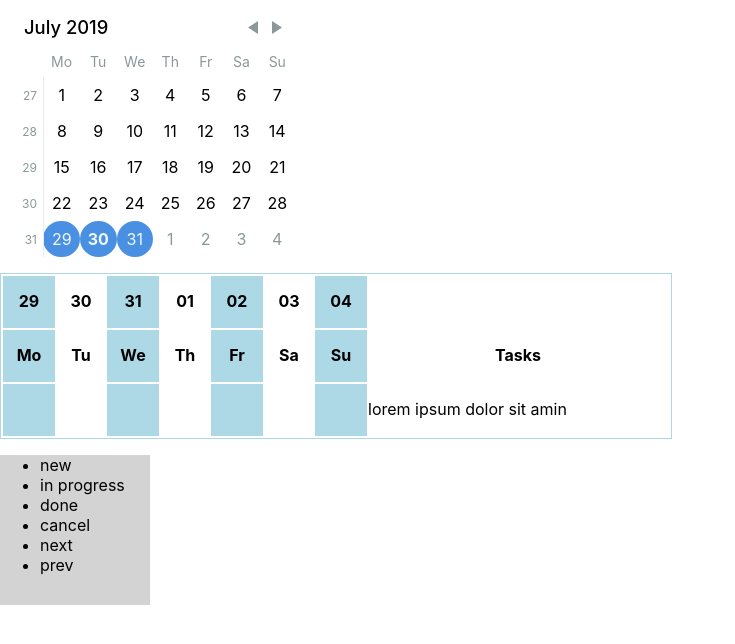
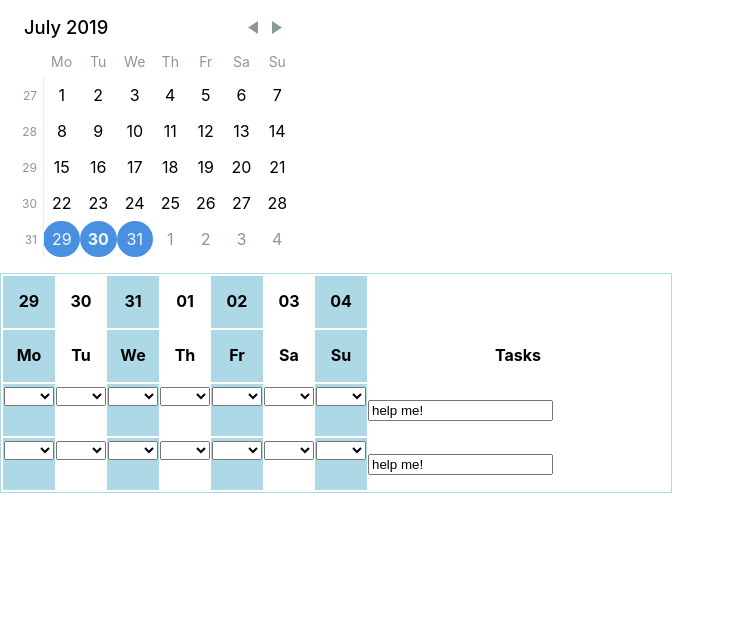
Before and after one commit to PolinkaLa/running-list-planner-app, a React (Create React App) app: page / in a window 1280 px wide. Shown: the top 644 px of the page, without its empty margins (0-735 px from the left). Built offline with nearby package versions, Linux system fonts and the light colour scheme.

Commit message:
status and fake data

```diff
--- a/src/App.js
+++ b/src/App.js
@@ -1,5 +1,5 @@
 import React from 'react';
-import TasksTable from './TasksTable';
+// import TasksTable from './TasksTable';
 import Calendar from './Calendar'
 
 
--- a/src/Calendar.js
+++ b/src/Calendar.js
@@ -3,7 +3,7 @@ import Task from './Task';
 import DayPicker from 'react-day-picker';
 import 'react-day-picker/lib/style.css';
 import moment from 'moment';
-import StatusMenu from './StatusMenu'
+// import StatusMenu from './StatusMenu'
 
 function getWeekRange(date) {
     return {
@@ -31,7 +31,8 @@ function getWeekDays(weekStart) {
 class Calendar extends Component {
     state = {
         hoverRange: undefined,
-        selectedDays: []
+        selectedDays: [],
+        taskData: []
     };
 
     handleDayChange = date => {
@@ -63,12 +64,37 @@ class Calendar extends Component {
         console.log("add new task")
     }
 
-    componentWillMount() {
-        this.handleDayChange(new Date())
+    componentDidMount() {
+        this.handleDayChange(new Date());
+        // TODO get real fetch request
+        this.setState({
+            taskData: [
+                {
+                    "mo": null,
+                    "tu": null,
+                    "we": null,
+                    "th": null,
+                    "fr": null,
+                    "sa": null,
+                    "su": null,
+                    "taskText": "help me!"
+                },
+                {
+                    "mo": null,
+                    "tu": null,
+                    "we": null,
+                    "th": null,
+                    "fr": null,
+                    "sa": null,
+                    "su": null,
+                    "taskText": "help me!"
+                }
+            ]
+        })
     }
 
     render() {
-        const { hoverRange, selectedDays} = this.state;
+        const { hoverRange, selectedDays, taskData} = this.state;
 
         const daysAreSelected = selectedDays.length > 0;
 
@@ -83,7 +109,7 @@ class Calendar extends Component {
             selectedRangeStart: daysAreSelected && selectedDays[0],
             selectedRangeEnd: daysAreSelected && selectedDays[6],
         };
-        return <div>
+        return <div className="container">
             <DayPicker
                 firstDayOfWeek={1}
                 selectedDays={selectedDays}
@@ -114,10 +140,11 @@ class Calendar extends Component {
                     <th className="task-text">Tasks</th>
                 </tr>
 
-                    <Task key="1"/>
+                {taskData.map((item) => (
+                    <Task taskData={item} />
+                ))}
                 </tbody>
             </table>
-            <StatusMenu/>
         </div>
     }
 }
--- a/src/StatusMenu.js
+++ b/src/StatusMenu.js
@@ -2,14 +2,15 @@ import React from 'react';
 
 function StatusMenu() {
     return <div className="menu">
-        <ul>
-            <li>new</li>
-            <li>in progress</li>
-            <li>done</li>
-            <li>cancel</li>
-            <li>next</li>
-            <li>prev</li>
-        </ul>
+        <select>
+            <option value="empty"></option>
+            <option value="new">new</option>
+            <option value="progress">in progress</option>
+            <option value="done">done</option>
+            <option value="cancel">cancel</option>
+            <option value="next">next</option>
+            <option value="prev">prev</option>
+        </select>
     </div>
 }
 
--- a/src/Task.js
+++ b/src/Task.js
@@ -1,20 +1,20 @@
 import React, { Component} from 'react';
-// import StatusMenu from './StatusMenu'
+import StatusMenu from './StatusMenu'
 
 class Task extends Component {
     constructor() {
         super();
         this.state = {
             isShowStatus: true,
-            isShowSelect: false
+            isShowSelect: true
         }
     }
 
     handleClick = event => {
-        // console.log(event.getScreenX(), event.getScreenY())
-        // this.setState({
-        //     isShowStatus: this.state.isShowStatus ? false : true,
-        //     isShowSelecr: this.state.isShowSelect ? false : true})
+        console.log(event.getScreenX(), event.getScreenY())
+        this.setState({
+            isShowStatus: this.state.isShowStatus ? false : true,
+            isShowSelecr: this.state.isShowSelect ? false : true})
     }
 
     changeStatus = event => {
@@ -25,11 +25,11 @@ class Task extends Component {
         const arr = []
         for(let i = 0; i < 7; i++) {
             arr.push( <td key={i}>
-                {this.state.isShowStatus && <div className='status' onClick={this.handleClick}></div>}
-                {/* {this.state.isShowSelect && <StatusMenu onClick={this.changeStatus}/>} */}
+                {/* {this.state.isShowStatus && <select className='status' onClick={this.handleClick}></select>} */}
+                {this.state.isShowSelect && <StatusMenu onClick={this.changeStatus}/>}
             </td>)
         }
-        arr.push(<td className="task-text">lorem ipsum dolor sit amin</td>)
+        arr.push(<td className="task-text"><input type="text" value={this.props.taskData.taskText}/></td>)
         return <tr>
             {arr}
     </tr>
--- a/src/index.css
+++ b/src/index.css
@@ -89,11 +89,11 @@ th {
   text-align: center;
 }
 
-.menu {
-  /* position: absolute;
-  top: 50px;
-  left: 50px; */
-  background: lightgray;
-  width: 150px;
-  height: 150px;
+
+.menu select {
+  width: 50px;
 }
+
+.container {
+  /* display: flex; */
+}
```
Lines whose indentation alone changed are shown as unchanged.
